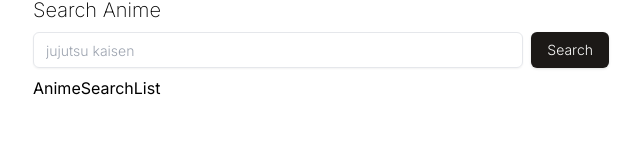
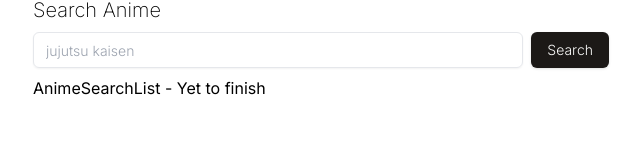
Before and after one commit to FireHead90544/NextPY, a Next.js app: page / in a window 1280 px wide. Shown: the part 140-306 px from the top of the page, without its empty margins (319-959 px from the left). Built offline with nearby package versions, Linux system fonts and the light colour scheme.

Commit message:
obligatory commit sorry xD will continue tomorrow

```diff
--- a/components/AnimeSearchList.tsx
+++ b/components/AnimeSearchList.tsx
@@ -2,6 +2,6 @@ import React from 'react'
 
 export function AnimeSearchList() {
   return (
-    <div>AnimeSearchList</div>
+    <div>AnimeSearchList - Yet to finish</div>
   )
 }
```
